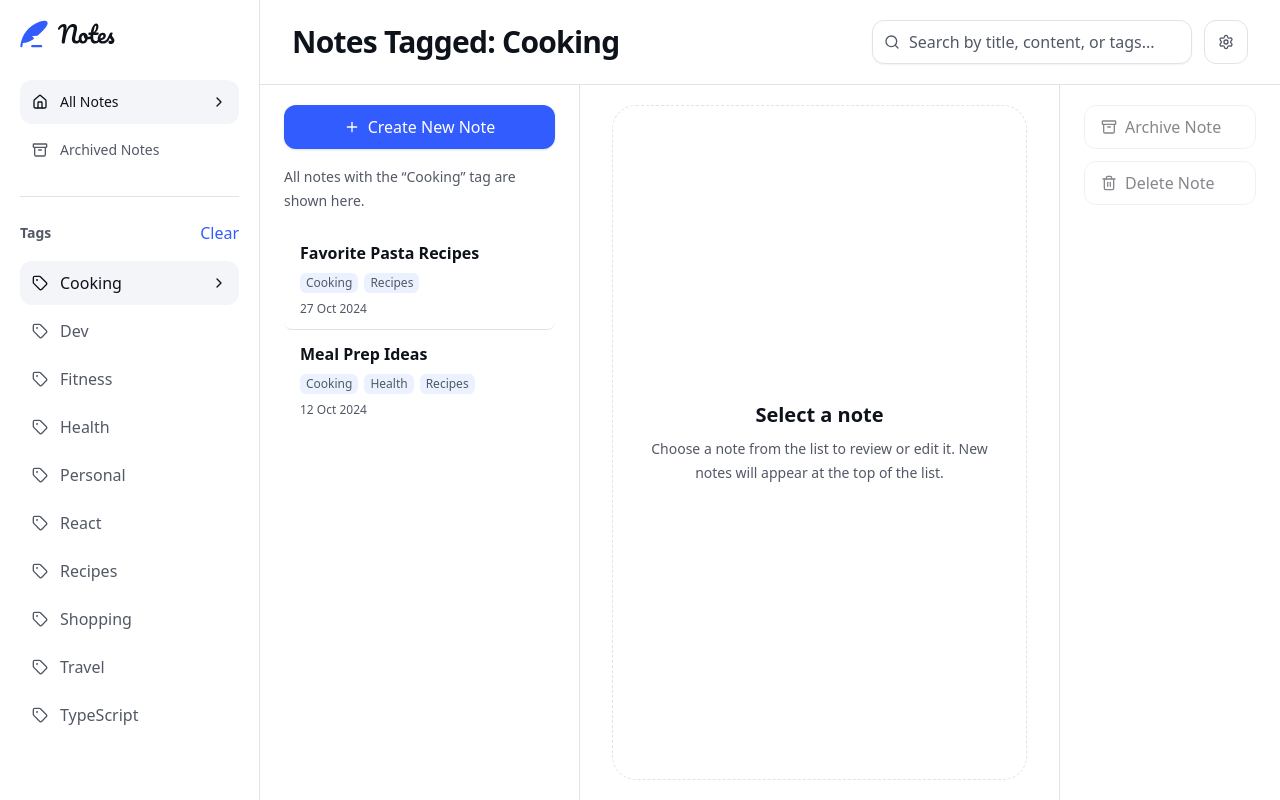
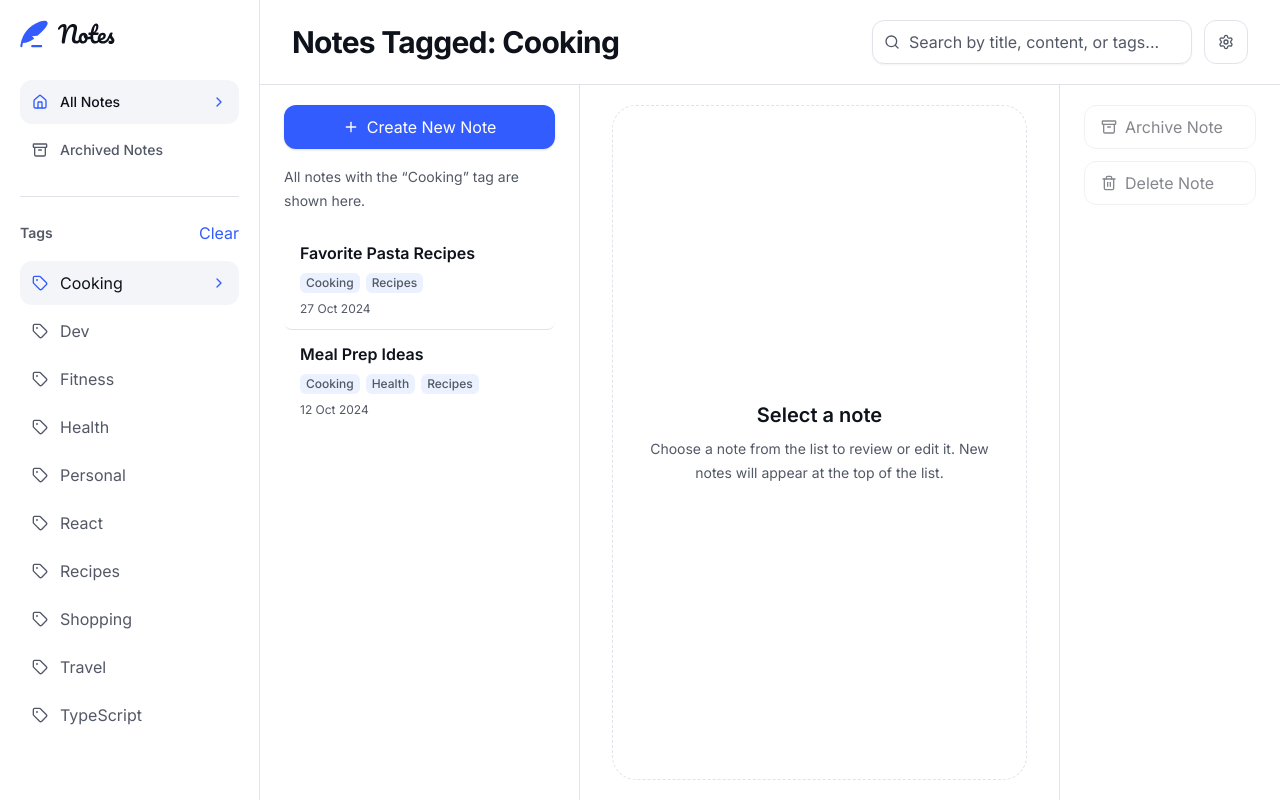
Before and after one commit to SheldonFam/FEM-Note, a Next.js app: page / in a window 1280 px wide. Both pictures are taken after a click on the button "Cooking". Built offline with nearby package versions, Linux system fonts and the light colour scheme.

Commit message:
style: update global styles and improve sidebar icon states

```diff
--- a/app/globals.css
+++ b/app/globals.css
@@ -87,6 +87,10 @@ body {
   font-family: var(--font-body), sans-serif;
 }
 
+html {
+  font-family: var(--font-body), sans-serif;
+}
+
 ::selection {
   background: color-mix(in srgb, var(--primary) 20%, transparent);
 }
--- a/app/layout.tsx
+++ b/app/layout.tsx
@@ -34,9 +34,14 @@ export default function RootLayout({
   children: React.ReactNode;
 }>) {
   return (
-    <html lang="en" suppressHydrationWarning data-font-theme="sans">
+    <html
+      lang="en"
+      suppressHydrationWarning
+      data-font-theme="sans"
+      className={`${inter.variable} ${notoSerif.variable} ${sourceCodePro.variable}`}
+    >
       <body
-        className={`${inter.variable} ${notoSerif.variable} ${sourceCodePro.variable} bg-background font-sans text-foreground antialiased`}
+        className="bg-background text-foreground antialiased"
       >
         <ThemeProvider
           attribute="class"
--- a/components/notes/app-sidebar.tsx
+++ b/components/notes/app-sidebar.tsx
@@ -67,10 +67,15 @@ export function AppSidebar({
               )}
             >
               <span className="flex items-center gap-3">
-                <Icon className="size-4" />
+                <Icon
+                  className={cn(
+                    "size-4",
+                    isActive ? "text-primary" : "text-muted-foreground",
+                  )}
+                />
                 {label}
               </span>
-              {isActive ? <ChevronRight className="size-4" /> : null}
+              {isActive ? <ChevronRight className="size-4 text-primary" /> : null}
             </Link>
           );
         })}
@@ -112,10 +117,15 @@ export function AppSidebar({
                 )}
               >
                 <span className="flex items-center gap-3">
-                  <Tag className="size-4" />
+                  <Tag
+                    className={cn(
+                      "size-4",
+                      isActive ? "text-primary" : "text-muted-foreground",
+                    )}
+                  />
                   {tag}
                 </span>
-                {isActive ? <ChevronRight className="size-4" /> : null}
+                {isActive ? <ChevronRight className="size-4 text-primary" /> : null}
               </Button>
             );
           })}
--- a/components/notes/settings-panel.tsx
+++ b/components/notes/settings-panel.tsx
@@ -55,8 +55,13 @@ export function SettingsPanel() {
     getStoredFontTheme(),
   );
 
-  function handleApplyChanges() {
+  function handleApplyThemeChanges() {
     setTheme(pendingTheme ?? currentTheme);
+    setPendingTheme(null);
+    showToast("Settings updated successfully!");
+  }
+
+  function handleApplyFontChanges() {
     applyFontTheme(pendingFontTheme);
     showToast("Settings updated successfully!");
   }
@@ -117,13 +122,13 @@ export function SettingsPanel() {
         <ColorThemeSection
           value={pendingTheme ?? currentTheme}
           onValueChange={setPendingTheme}
-          onApply={handleApplyChanges}
+          onApply={handleApplyThemeChanges}
         />
       ) : resolvedSection === "font" ? (
         <FontThemeSection
           value={pendingFontTheme}
           onValueChange={setPendingFontTheme}
-          onApply={handleApplyChanges}
+          onApply={handleApplyFontChanges}
         />
       ) : (
         <ChangePasswordSection />
```
